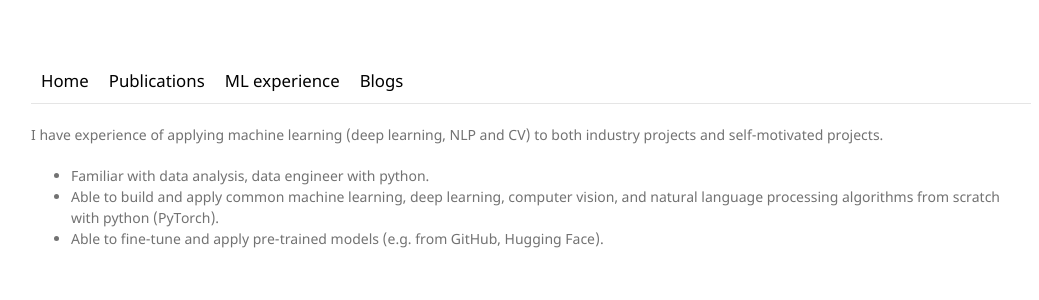
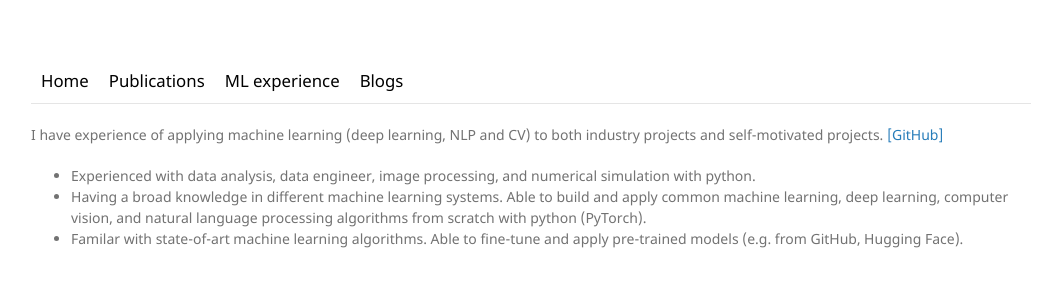
Before and after one commit to peng-ju/peng-ju.github.io, a Jekyll site: the page built from projects/index.md, in a window 1280 px wide. Shown: the top 300 px of the page, without its empty margins (109-1148 px from the left). Built offline with Jekyll 4.4.1, drawn with Linux system fonts in a browser that asks for light colours.

Commit message:
update ml

```diff
--- a/projects/index.md
+++ b/projects/index.md
@@ -3,8 +3,8 @@ layout: default_project
 title: "ML experience"
 date: 2023-01-16
 ---
-I have experience of applying machine learning (deep learning, NLP and CV) to both industry projects and self-motivated projects.
+I have experience of applying machine learning (deep learning, NLP and CV) to both industry projects and self-motivated projects. [[GitHub]](https://github.com/peng-ju)
 
-- Familiar with data analysis, data engineer with python.
-- Able to build and apply common machine learning, deep learning, computer vision, and natural language processing algorithms from scratch with python (PyTorch).
-- Able to fine-tune and apply pre-trained models (e.g. from GitHub, Hugging Face).
+- Experienced with data analysis, data engineer, image processing, and numerical simulation with python.
+- Having a broad knowledge in different machine learning systems. Able to build and apply common machine learning, deep learning, computer vision, and natural language processing algorithms from scratch with python (PyTorch).
+- Familar with state-of-art machine learning algorithms. Able to fine-tune and apply pre-trained models (e.g. from GitHub, Hugging Face).
```
